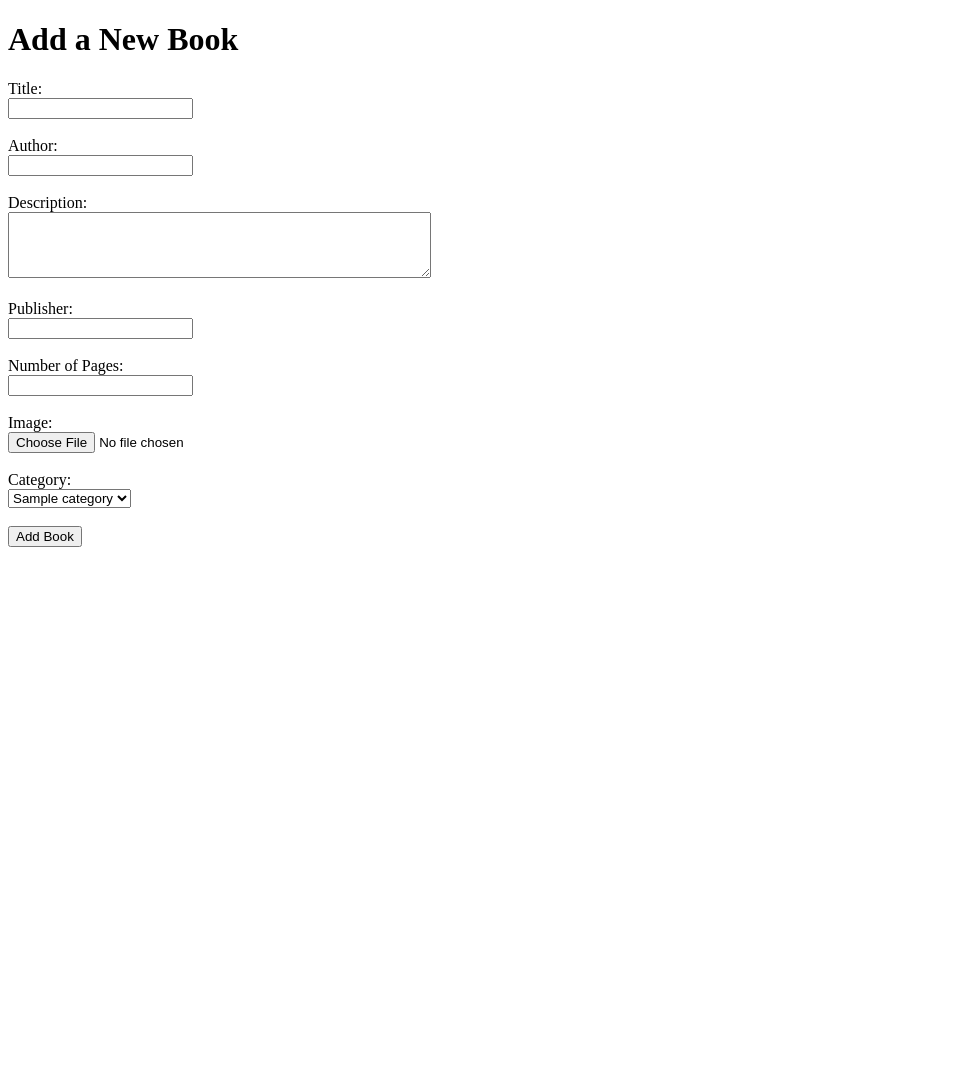
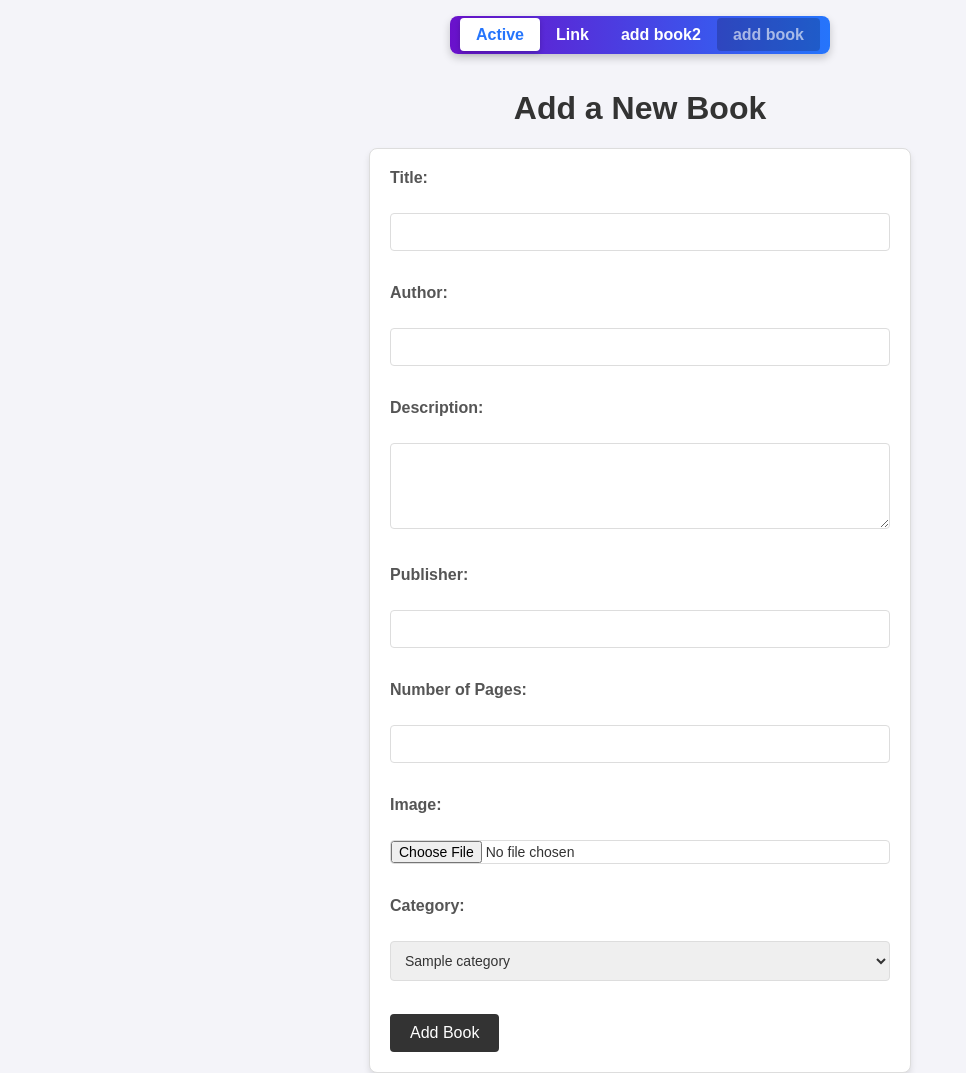
Before and after one commit to IgorBiesiada/library, a Flask app: page /add_book in a window 1280 px wide. Shown: the whole page, without its empty margins (0-966 px from the left). Before the commit the page ends 547 px from the top, so only its background shows below. Run offline with Flask 3, Linux system fonts and the light colour scheme; tables that the repository leaves empty hold one stand-in row (values such as "Sample post").

Commit message:
adding a new root and modifying the old one adding a new template and changing the old ones adding a css file in the future it will be changed inserted as a test

```diff
--- a/routes.py
+++ b/routes.py
@@ -55,7 +55,12 @@ def init_routes(app):
 
         return render_template('add_book.html', categories=categories)
 
-    @app.route('/book_list')
+    @app.route('/book_list', methods=['GET'])
     def get_book_list():
-        books = Book.query.all()
-        return render_template('book_list.html', books=books)
+        book = Book.query.with_entities(Book.title, Book.author, Book.image_path).all()
+        return render_template('book_list.html', book=book)
+
+    @app.route(f'/book/<int:book_id>', methods=['GET'])
+    def get_book(book_id):
+        book = Book.query.get_or_404(book_id)
+        return render_template('book_details.html', book=book)
--- /dev/null
+++ b/static/css/style.css
@@ -0,0 +1,176 @@
+body {
+    font-family: Arial, sans-serif;
+    background-color: #f4f4f9;
+    margin: 0;
+    padding: 0;
+    display: flex;
+    flex-direction: column;
+    align-items: center;
+}
+
+
+h1 {
+    color: #333;
+    margin-top: 20px;
+    text-align: center;
+}
+
+
+form {
+    background-color: #fff;
+    border: 1px solid #ddd;
+    border-radius: 8px;
+    padding: 20px;
+    width: 90%;
+    max-width: 500px;
+    box-shadow: 0 4px 6px rgba(0, 0, 0, 0.1);
+}
+
+
+form label {
+    display: block;
+    margin-bottom: 8px;
+    font-weight: bold;
+    color: #555;
+}
+
+form input[type="text"],
+form input[type="number"],
+form input[type="file"],
+form textarea,
+form select {
+    width: 100%;
+    padding: 10px;
+    margin-bottom: 15px;
+    border: 1px solid #ddd;
+    border-radius: 4px;
+    font-size: 14px;
+    color: #333;
+    box-sizing: border-box;
+}
+
+
+form textarea {
+    resize: vertical;
+}
+
+
+form button {
+    background-color: #333;
+    color: white;
+    padding: 10px 20px;
+    border: none;
+    border-radius: 4px;
+    cursor: pointer;
+    font-size: 16px;
+}
+
+form button:hover {
+    background-color: #575757;
+    transition: 0.3s;
+}
+
+
+form input[type="file"] {
+    padding: 0;
+}
+
+.nav {
+  display: flex;
+  justify-content: space-around;
+  background: linear-gradient(90deg, #6a11cb, #2575fc);
+  padding: 10px;
+  border-radius: 8px;
+  box-shadow: 0 4px 8px rgba(0, 0, 0, 0.2);
+}
+
+
+.nav-item {
+  list-style: none;
+}
+
+
+.nav-link {
+  color: white;
+  text-decoration: none;
+  font-size: 16px;
+  font-weight: bold;
+  padding: 8px 16px;
+  border-radius: 4px;
+  transition: all 0.3s ease;
+}
+
+
+.nav-link.active {
+  background: #ffffff;
+  color: #2575fc;
+  box-shadow: 0 2px 5px rgba(0, 0, 0, 0.2);
+}
+
+
+.nav-link:hover {
+  background: rgba(255, 255, 255, 0.2);
+  transform: scale(1.1);
+}
+
+
+.nav-link.disabled {
+  color: rgba(255, 255, 255, 0.6);
+  cursor: not-allowed;
+  background: rgba(0, 0, 0, 0.2);
+}
+
+.book-card {
+    background-color: #fff;
+    border: 1px solid #ddd;
+    border-radius: 8px;
+    width: 200px;
+    box-shadow: 0 4px 6px rgba(0, 0, 0, 0.1);
+    overflow: hidden;
+    display: flex;
+    flex-direction: column;
+    align-items: center;
+    text-align: center;
+    transition: transform 0.3s, box-shadow 0.3s;
+}
+
+
+.book-card:hover {
+    transform: translateY(-5px);
+    box-shadow: 0 6px 10px rgba(0, 0, 0, 0.15);
+}
+
+
+.book-card img {
+    width: 100%;
+    height: 150px;
+    object-fit: cover;
+    border-bottom: 1px solid #ddd;
+}
+
+
+.book-info {
+    padding: 10px;
+}
+
+.book-title {
+    font-weight: bold;
+    color: #333;
+    margin-bottom: 8px;
+}
+
+.book-author {
+    color: #777;
+    font-size: 14px;
+    margin-bottom: 8px;
+}
+
+.book-category {
+    background-color: #333;
+    color: white;
+    font-size: 12px;
+    padding: 2px 6px;
+    border-radius: 4px;
+    display: inline-block;
+    margin-top: 5px;
+}
--- a/templates/add_book.html
+++ b/templates/add_book.html
@@ -4,8 +4,11 @@
     <meta charset="UTF-8">
     <meta name="viewport" content="width=device-width, initial-scale=1.0">
     <title>Add Book</title>
+    <link rel="stylesheet" href="{{ url_for('static', filename='css/style.css') }}">
 </head>
 <body>
+    {% include 'nav.html' %}
+
     <h1>Add a New Book</h1>
     <form action="/add_book" method="POST" enctype="multipart/form-data">
         <label for="title">Title:</label><br>
--- a/templates/base.html
+++ b/templates/base.html
@@ -6,9 +6,11 @@
           content="width=device-width, user-scalable=no, initial-scale=1.0, maximum-scale=1.0, minimum-scale=1.0">
     <meta http-equiv="X-UA-Compatible" content="ie=edge">
     <title>Document</title>
+    <link rel="stylesheet" href="{{ url_for('static', filename='css/style.css') }}">
+
 </head>
 <body>
-{% extends 'nav.html' %}
+{% include 'nav.html' %}
 
 </body>
 </html>
--- a/templates/nav.html
+++ b/templates/nav.html
@@ -1,3 +1,9 @@
+<head>
+    <link rel="stylesheet" href="{{ url_for('static', filename='css/style.css') }}">
+
+</head>
+
+
 <ul class="nav nav-pills">
   <li class="nav-item">
     <a class="nav-link active" aria-current="page" href="#">Active</a>
```
Also changed, not shown: templates/book_details.html (added, +10 -0 lines), templates/book_list.html (+15 -40 lines).
